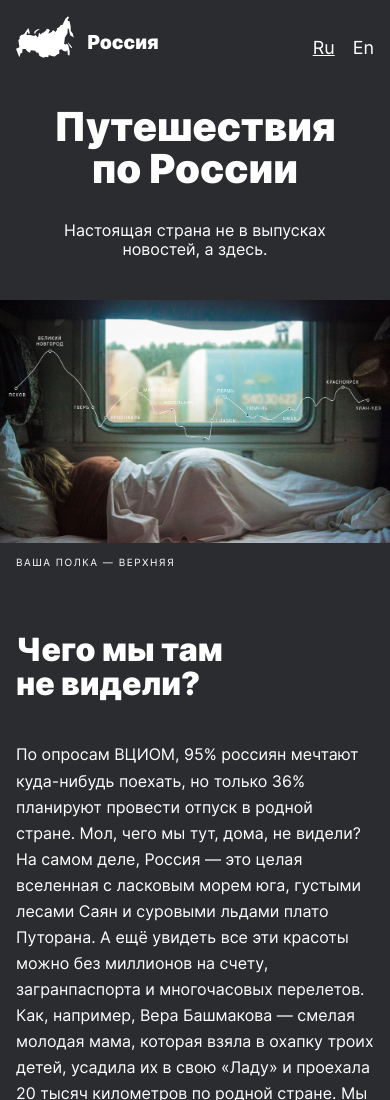
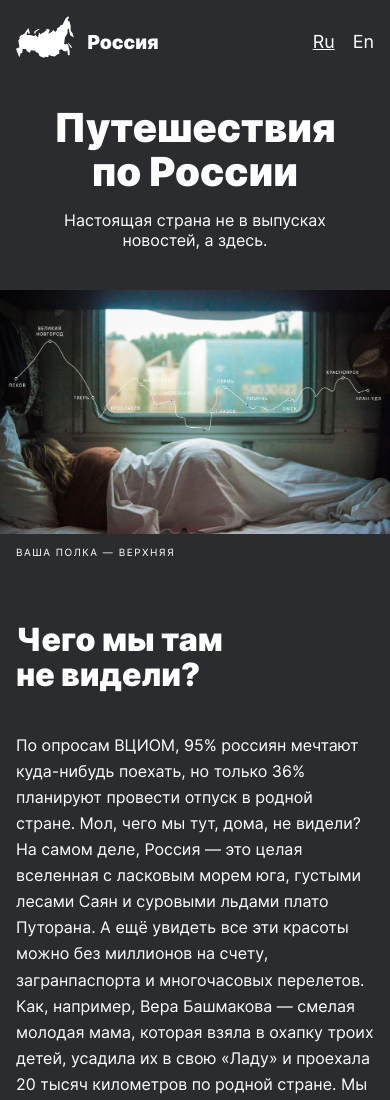
Before and after one commit to x-borz/russian-travel, a plain HTML site: page index.html in a window 390 px wide. Shown: the top 1100 px of the page. Drawn offline with Linux system fonts and the light colour scheme.

Commit message:
Поправил отступы для брейкпоинта 320px

```diff
--- a/blocks/header/__lang-link/header__lang-link.css
+++ b/blocks/header/__lang-link/header__lang-link.css
@@ -1,4 +1,5 @@
 .header__lang-link {
+  display: block;
   font-weight: 400;
   font-style: normal;
   font-size: 24px;
--- a/blocks/lead/__subtitle/lead__subtitle.css
+++ b/blocks/lead/__subtitle/lead__subtitle.css
@@ -21,5 +21,7 @@
   .lead__subtitle {
     max-width: 288px;
     font-size: 16px;
+    line-height: 1.25;
+    margin-top: 16px;
   }
 }
--- a/blocks/lead/__title/lead__title.css
+++ b/blocks/lead/__title/lead__title.css
@@ -1,25 +1,27 @@
 .lead__title {
   margin: 0;
   padding: 0;
-  max-width: 720px;
   font-weight: 900;
   font-style: normal;
   font-size: 96px;
   line-height: 1.04;
   color: #fff;
   text-align: center;
+  width: 100%;
+  max-width: 720px;
 }
 
-@media screen and (min-width: 426px) and (max-width: 767px) {
+@media screen and (min-width: 425px) and (max-width: 767px) {
   .lead__title {
     max-width: 425px;
     font-size: 60px;
   }
 }
 
-@media screen and (max-width: 425px) {
+@media screen and (max-width: 424px) {
   .lead__title {
     max-width: 288px;
     font-size: 40px;
+    line-height: 1.1;
   }
 }
--- a/blocks/page/page.css
+++ b/blocks/page/page.css
@@ -13,7 +13,5 @@
 
   margin: 0;
 
-  min-width: 320px;
-
   background-color: #2a2c2f;
 }
```
